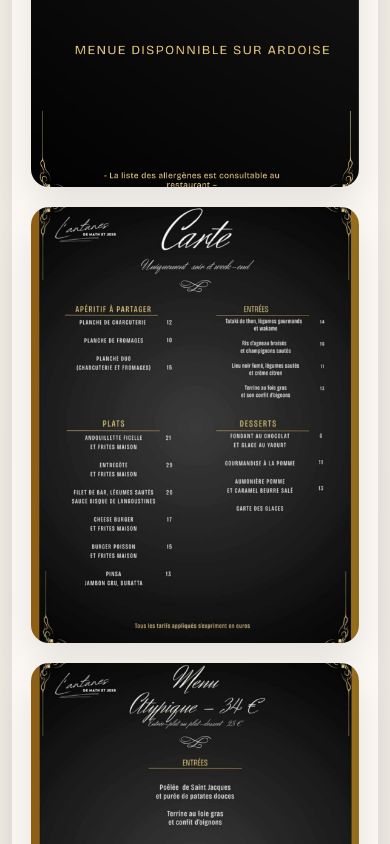
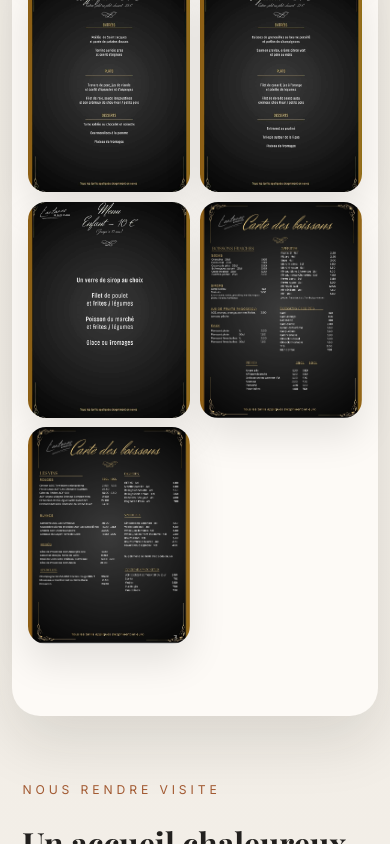
Before and after one commit to Kracoste/AntunesV2, a Next.js app: page / in a window 390 px wide. Shown: the part 1903-2747 px from the top of the page. Built offline with nearby package versions, Linux system fonts and the light colour scheme; a web font is replaced by a local one.

Commit message:
menuboisson

```diff
--- a/components/MenuGallery.tsx
+++ b/components/MenuGallery.tsx
@@ -118,9 +118,11 @@ export function MenuGallery({ images }: MenuGalleryProps) {
               src={image.src}
               alt={image.alt}
               fill
-              quality={100}
+              priority
+              loading="eager"
+              quality={85}
               className={styles.thumbnailImage}
-              sizes="(min-width: 1024px) 25vw, (min-width: 768px) 40vw, 95vw"
+              sizes="(min-width: 1024px) 180px, (min-width: 768px) 140px, 45vw"
             />
           </button>
         ))}
--- a/content/menu.ts
+++ b/content/menu.ts
@@ -65,7 +65,9 @@ export const menuGallery = [
   { id: "menu-5", src: "/images/Menu5.jpeg", alt: "Carte des desserts" },
   { id: "menu-1", src: "/images/Menu1.jpeg", alt: "Menu dégustation - Printemps" },
   { id: "menu-2", src: "/images/Menu2.jpeg", alt: "Menu dégustation - Été" },
-  { id: "menu-4", src: "/images/Menu4.jpeg", alt: "Carte des vins vivants" }
+  { id: "menu-4", src: "/images/Menu4.jpeg", alt: "Carte des vins vivants" },
+  { id: "boisson-1", src: "/images/Boisson/Boisson.jpg", alt: "Carte des boissons" },
+  { id: "boisson-2", src: "/images/Boisson/Boisson1.jpg", alt: "Carte des boissons - Suite" }
 ];
 
 export const restaurantInfo = {
--- a/styles/MenuGallery.module.css
+++ b/styles/MenuGallery.module.css
@@ -36,10 +36,10 @@
 
 .grid {
   margin: 0 auto;
-  max-width: 1120px;
+  max-width: 1400px;
   display: grid;
-  grid-template-columns: repeat(5, minmax(150px, 1fr));
-  gap: 1.5rem;
+  grid-template-columns: repeat(7, minmax(120px, 1fr));
+  gap: 1.25rem;
   padding: 0 2rem;
   justify-content: center;
 }
@@ -211,8 +211,8 @@
 
 @media (max-width: 1024px) {
   .grid {
-    grid-template-columns: repeat(3, minmax(0, 1fr));
-    gap: 1.25rem;
+    grid-template-columns: repeat(4, minmax(0, 1fr));
+    gap: 1rem;
     justify-content: center;
   }
 
@@ -224,8 +224,9 @@
 
 @media (max-width: 768px) {
   .grid {
-    grid-template-columns: repeat(2, minmax(0, 1fr));
-    padding: 0 1.5rem;
+    grid-template-columns: repeat(3, minmax(0, 1fr));
+    padding: 0 1rem;
+    gap: 0.75rem;
     justify-content: center;
   }
 
@@ -252,8 +253,9 @@
   }
 
   .grid {
-    grid-template-columns: minmax(0, 1fr);
-    padding: 0 1.2rem;
+    grid-template-columns: repeat(2, minmax(0, 1fr));
+    padding: 0 1rem;
+    gap: 0.6rem;
     justify-content: center;
   }
 
```
Also changed, not shown: public/images/Boisson/Boisson.jpg (added), public/images/Boisson/Boisson1.jpg (added).
